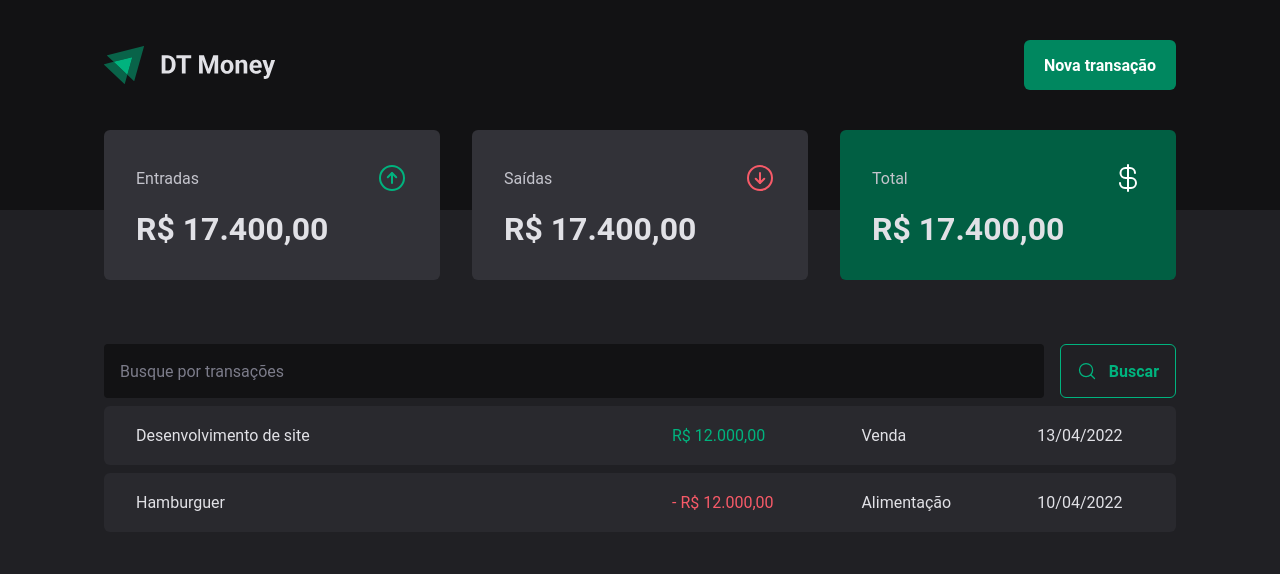
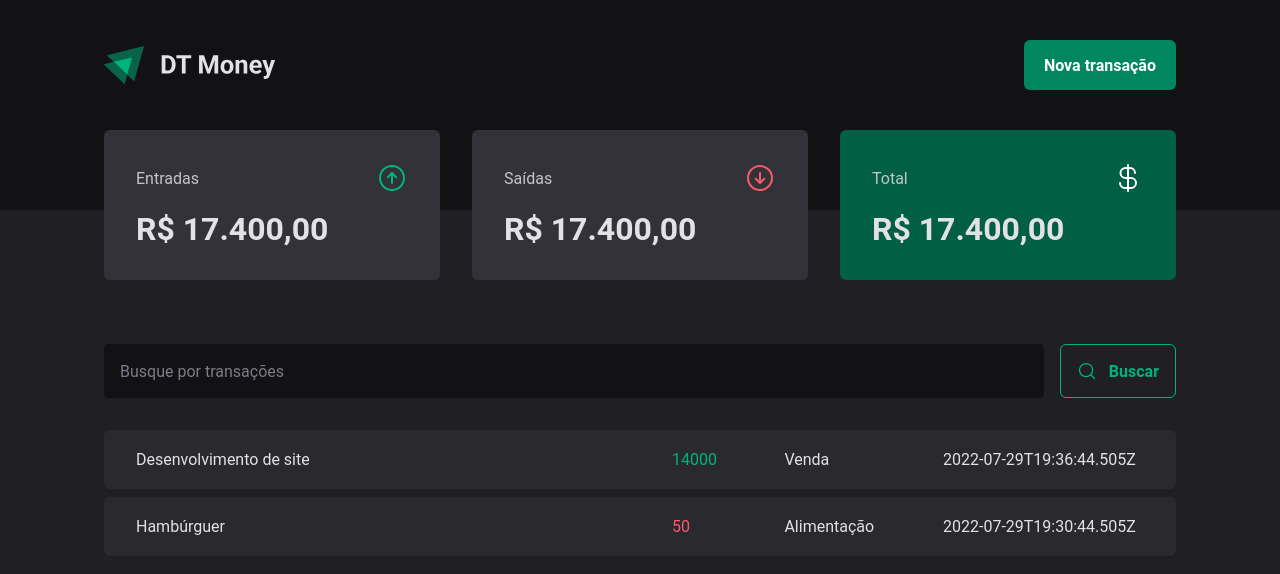
Before and after one commit to wspietro/ignite-dt-money, a React app: page / in a window 1280 px wide. Shown: the top 574 px of the page. Built offline with nearby package versions, Linux system fonts and the light colour scheme; data requests are answered from the project's data file; the HTML template or start-up script is replaced by a standard one.

Commit message:
:sparkles: feat: requisitando transacoes http com fetch

```diff
--- a/package.json
+++ b/package.json
@@ -5,6 +5,7 @@
   "type": "module",
   "scripts": {
     "dev": "vite",
+    "dev:server": "json-server server.json -p 3333 -w -d500",
     "build": "tsc && vite build",
     "preview": "vite preview"
   },
--- a/src/components/TransactionsTable/index.tsx
+++ b/src/components/TransactionsTable/index.tsx
@@ -1,3 +1,4 @@
+import { useEffect, useState } from "react";
 import { SearchForm } from "../SearchForm";
 import {
   TransactionsContainer,
@@ -5,35 +6,52 @@
   PriceHighLight
 } from "./styles";
 
+interface Transaction {
+  id: number;
+  description: string;
+  type: 'income' | 'outcome';
+  price: number;
+  category: string;
+  createdAt: string;
+}
+
 export function TransactionsTable() {
+  const [transactions, setTransactions] = useState<Transaction[]>([]);
+
+  async function loadTransactions() {
+    const response = await fetch('http://localhost:3333/transactions');
+    const data = await response.json();
+
+    setTransactions(data);
+  };
+
+  // useEffect não aceita async/await https://www.designcise.com/web/tutorial/why-cant-react-useeffect-callback-be-async
+  useEffect(() => {
+    loadTransactions();
+  }, []);
+
+
   return (
     <TransactionsContainer>
       <SearchForm />
       <Table>
         <tbody>
-          <tr>
-            <td width="50%">Desenvolvimento de site</td>
-            <td>
-              <PriceHighLight variant='income'>
-                R$ 12.000,00
-              </PriceHighLight>
-            </td>
-            <td>Venda</td>
-            <td>13/04/2022</td>
-          </tr>
-
-          <tr>
-            <td width="50%">Hamburguer</td>
-            <td>
-              <PriceHighLight variant='outcome'>
-                - R$ 12.000,00
-              </PriceHighLight>
-            </td>
-            <td>Alimentação</td>
-            <td>10/04/2022</td>
-          </tr>
+          {transactions.map(transaction => {
+            return (
+              <tr key={transaction.id}>
+                <td width="50%">{transaction.description}</td>
+                <td>
+                  <PriceHighLight variant={transaction.type}>
+                    {transaction.price}
+                  </PriceHighLight>
+                </td>
+                <td>{transaction.category}</td>
+                <td>{transaction.createdAt}</td>
+              </tr>
+            )
+          })}
         </tbody>
       </Table>
-    </TransactionsContainer>
+    </TransactionsContainer >
   )
 }
--- a/src/components/TransactionsTable/styles.ts
+++ b/src/components/TransactionsTable/styles.ts
@@ -11,7 +11,7 @@
   width: 100%;
   border-collapse: separate; // propriedade específica de tabela
   border-spacing: 0 0.5rem; // propriedade específica de tabela
-  /* margin-top: 1.5rem; */
+  margin-top: 1.5rem;
 
   td {
     padding: 1.25rem 2rem;
```
